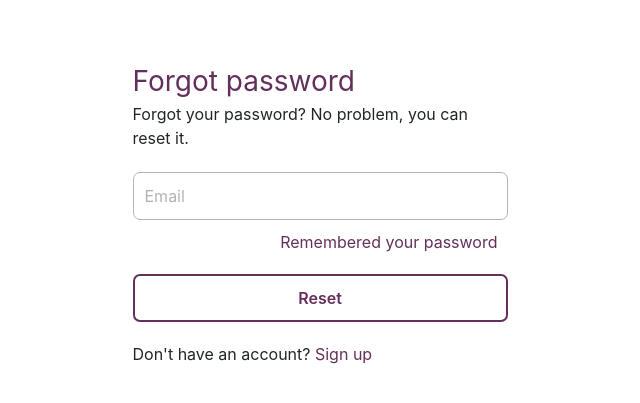
After one commit to keganXi/Gotask-Web-App, a Django app: page /accounts/forgot-password/ in a window 1280 px wide. The commit adds this page. Shown: the top 403 px of the page, without its empty margins (320-960 px from the left). Run offline with Django 3.2, Linux system fonts and the light colour scheme; parts of the project's set-up code (start-up, migrations or seed data) failed here and were passed over; some libraries are stand-ins or nearby versions.

Commit message:
Created pages forgot password and sign up

```diff
--- /dev/null
+++ b/home/static/home/css/forgot-password.css
@@ -0,0 +1,16 @@
+
+/* forgot-password-header */
+.forgot-password-header{
+    padding-bottom: 15px;
+}
+
+/* form */
+form{
+    margin-bottom: 20px;
+}
+
+/* forgot-password */
+.forgot-password-text{
+    float: inline-end;
+    padding: 10px;
+}
--- /dev/null
+++ b/home/templates/home/forgot-password.html
@@ -0,0 +1,33 @@
+{% load static %}
+
+<!DOCTYPE html>
+<html>
+    <head>
+        {% include 'home/default-links.html' %}
+        <link rel="stylesheet" href="{% static 'home/css/globals.css' %}"/>
+        <link rel="stylesheet" href="{% static 'home/css/forgot-password.css' %}"/>
+        <title>GoTask - Forgot password</title>
+    </head>
+
+    <body>
+
+        <div class="center-align top-spacing">
+            <div class="boxed">
+                <div class="forgot-password-header">
+                    <span class="primary-c text-lg">Forgot password</span><br>
+                    <span>Forgot your password? No problem, you can reset it.</span>
+                </div>
+                <form method="POST">
+                    <input type="email" placeholder="Email" class="form-input"><br>
+                    <a href="{% url 'forgot-password' %}" class="primary-c forgot-password-text">Remembered your password</a>
+                    <button class="auth-btn">Reset</button>
+                </form>
+
+                <span class="">Don't have an account?
+                    <a href="{% url 'sign-up' %}" class="primary-c"> Sign up</a>
+                </span>
+            </div>
+        </div>
+
+    </body>
+</html>
--- a/home/templates/home/index.html
+++ b/home/templates/home/index.html
@@ -43,7 +43,7 @@
                     <form method="POST" class="form-box">
                         <input type="email" class="form-input" placeholder="Email"><br>
                         <input type="password" class="form-input" placeholder="Password"><br>
-                        <a href="#" class="primary-c forgot-password-text">Forgot password?</a>
+                        <a href="{% url 'forgot-password' %}" class="primary-c forgot-password-text">Forgot password?</a>
                         <button class="auth-btn">Sign In</button>
                     </form>
                     <span class="">Don't have an account?
--- a/home/urls.py
+++ b/home/urls.py
@@ -21,4 +21,5 @@ import home.views as home_view
 urlpatterns = [
     path('', home_view.Home.as_view(), name='home'),
     path('accounts/sign-up/', home_view.SignUp.as_view(), name='sign-up'),
+    path('accounts/forgot-password/', home_view.ForgotPassword.as_view(), name='forgot-password'),
 ]
--- a/home/views.py
+++ b/home/views.py
@@ -12,3 +12,8 @@ class Home(ListView):
 class SignUp(ListView):
     queryset = ""
     template_name = "home/signup.html"
+
+
+class ForgotPassword(ListView):
+    queryset = ""
+    template_name = "home/forgot-password.html"
```
Also changed, not shown: home/static/home/css/signup.css (added, +10 -0 lines), home/templates/home/signup.html (+34 -0 lines).
